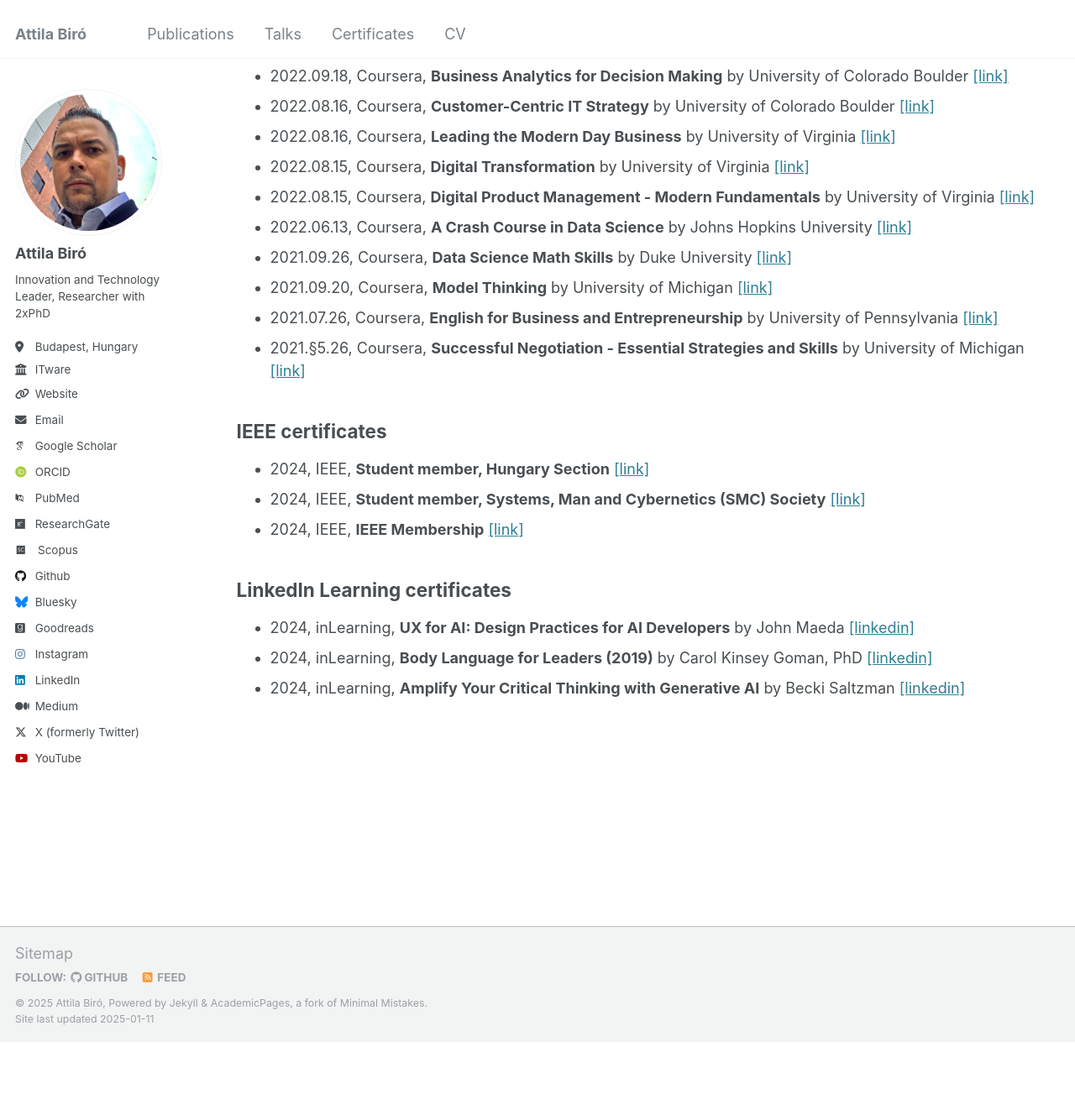
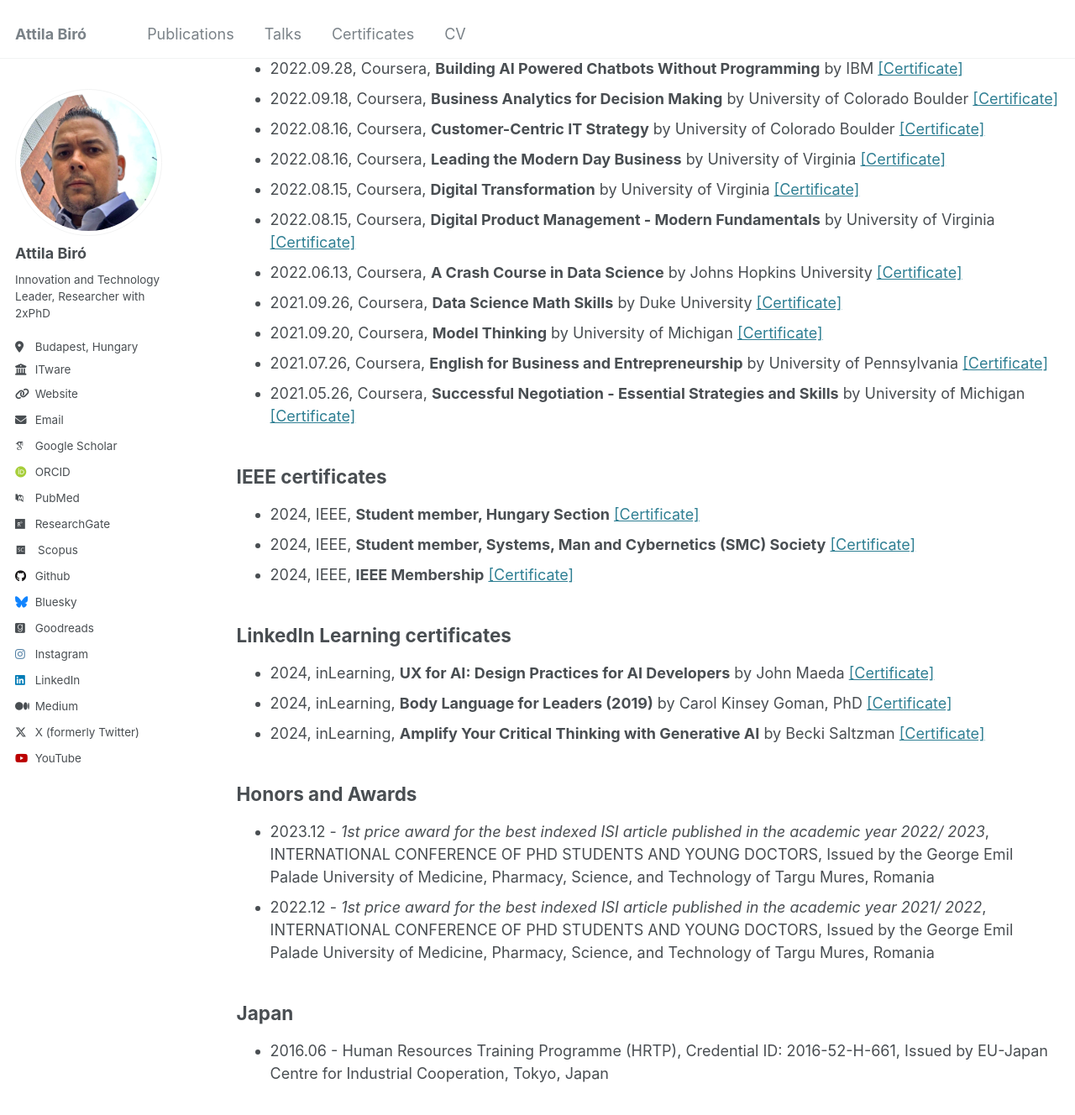
Before and after one commit to biroka/biroka.github.io, a Jekyll site: the page built from _pages/certificates.md, in a window 1280 px wide and 1400 px high, scrolled down 1515 px. Shown: the top 1328 px of the window at 84% size. Built offline with Jekyll 4.4.1, drawn with Linux system fonts in a browser that asks for light colours; some web fonts are replaced; before the commit the page ends 2756 px from its top, so only the background shows below that; some of the changed text lies outside the part shown.

Commit message:
Update certificates.md

```diff
--- a/_pages/certificates.md
+++ b/_pages/certificates.md
@@ -10,57 +10,64 @@ author_profile: true
 
 ##  Research/AI Certificates
 
-* 2024.07.28, Coursera. **Being a researcher (in Information Science and Technology)** by Politecnico di Milano [[coursera]](https://www.coursera.org/account/accomplishments/verify/ZAKQGRBMEV6A)
-* 2024.07.24, Coursera, **Ethics, Technology and Engineering** by Eindhoven University of Technology [[coursera]](https://www.coursera.org/account/accomplishments/verify/KYV5NR5ZUJYZ)
-* 2023.10.01, Coursera, **Reproducible Research** by Johns Hopkins University [[coursera]](https://www.coursera.org/account/accomplishments/verify/TB9QEMK487JG)
-* 2023.09.29, Coursera, **Hypothesis Testing in Public Health** by Johns Hopkins University [[coursera]](https://www.coursera.org/account/accomplishments/verify/JL8QEEUDVL2H)
-* 2023.09.28, Coursera, **Quantitative Methods** by University of Amsterdam [[coursera]](https://www.coursera.org/account/accomplishments/verify/SUQ9QMMZ9EAX)
-* 2023.09.05, Coursera, **Research Proposal: Initiating Research** by University of California, Davis (UCDAVIS) [[coursera]](https://www.coursera.org/account/accomplishments/verify/LVASMXWKQPT5)
-* 2023.04.10, Coursera, **The Data Scientist’s Toolbox** by Johns Hopkins University [[coursera]](https://www.coursera.org/account/accomplishments/verify/ZD8VSEKXQZMS)
-* 2023.04.10, Coursera, **Understanding Clinical Research: Behind the Statistics** by University of Cape Town [[coursera]](https://www.coursera.org/account/accomplishments/verify/8TGV97BM7KP7)
-* 2023.04.09, Coursera, **Case Studies in Personalized Medicine** by University of Virginia [[coursera]](https://www.coursera.org/account/accomplishments/verify/SN2X64SS6CRN)
-* 2022.08.15, Coursera, **Digital Transformation** by Vanderbilt University [[coursera]](https://www.coursera.org/account/accomplishments/verify/5VEFEF8Y5MQU)
-* 2022.10.22, Coursera, **Qualitative Research Methods** by University of Amsterdam [[coursera]](https://www.coursera.org/account/accomplishments/verify/7V8M7J6J3TRR)
-* 2022.10.01, Coursera, **Basic Statistics** by University of Amsterdam [[coursera]](https://www.coursera.org/account/accomplishments/verify/JTHFJU6BY4EM)
-* 2022.09.28, Coursera, **AI Foundations for Everyone (Specialization Certificate)** by IBM [[coursera]](https://www.coursera.org/account/accomplishments/specialization/2Q9XZ6EEUVNR)
-* 2022.09.28, Coursera, **COVID-19 Contact Tracing** by Johns Hopkins University [[coursera]](https://www.coursera.org/account/accomplishments/verify/BHHLUTZEDFMP)
-* 2022.08.16, Coursera, **Design Thinking for Innovation** by University of Virginia [[coursera]](https://www.coursera.org/account/accomplishments/verify/D2D4NEZ994AS)
-* 2022.06.13, Coursera, **A Crash Course in Data Science** by Johns Hopkins University [[coursera]](https://www.coursera.org/account/accomplishments/verify/JYGR5JUKEA4M)
-* 2021.09.26, Coursera, **Data Science Math Skills** by Duke University [[coursera]](https://www.coursera.org/account/accomplishments/verify/ZHMPNUULB3ZZ)
-* 2021.09.20, Coursera, **Model Thinking** by University of Michigan [[coursera]](https://www.coursera.org/account/accomplishments/verify/82Z5AVGFJJBG)
-* 2021.06.08, Coursera, **COVID19 Data Analysis Using Python** by Coursera Project Network [[coursera]](https://www.coursera.org/account/accomplishments/verify/N3EDFV4HJFCT)
-* 2021.06.08, Coursera, **Understanding Research Methods** by University of London & SOAS University of London [[coursera]](https://www.coursera.org/account/accomplishments/verify/P59MZUUDAAYZ)
-* 2021.05.25, Coursera, **Introduction to Systematic Review and Meta-Analysis** by Johns Hopkins University [[coursera]](https://www.coursera.org/account/accomplishments/verify/DKNUCDD8H9EK)
+* 2024.07.28, Coursera. **Being a researcher (in Information Science and Technology)** by Politecnico di Milano [[Certificate]](https://www.coursera.org/account/accomplishments/verify/ZAKQGRBMEV6A)
+* 2024.07.24, Coursera, **Ethics, Technology and Engineering** by Eindhoven University of Technology [[Certificate]](https://www.coursera.org/account/accomplishments/verify/KYV5NR5ZUJYZ)
+* 2023.10.01, Coursera, **Reproducible Research** by Johns Hopkins University [[Certificate]](https://www.coursera.org/account/accomplishments/verify/TB9QEMK487JG)
+* 2023.09.29, Coursera, **Hypothesis Testing in Public Health** by Johns Hopkins University [[Certificate]](https://www.coursera.org/account/accomplishments/verify/JL8QEEUDVL2H)
+* 2023.09.28, Coursera, **Quantitative Methods** by University of Amsterdam [[Certificate]](https://www.coursera.org/account/accomplishments/verify/SUQ9QMMZ9EAX)
+* 2023.09.05, Coursera, **Research Proposal: Initiating Research** by University of California, Davis (UCDAVIS) [[Certificate]](https://www.coursera.org/account/accomplishments/verify/LVASMXWKQPT5)
+* 2023.04.10, Coursera, **The Data Scientist’s Toolbox** by Johns Hopkins University [[Certificate]](https://www.coursera.org/account/accomplishments/verify/ZD8VSEKXQZMS)
+* 2023.04.10, Coursera, **Understanding Clinical Research: Behind the Statistics** by University of Cape Town [[Certificate]](https://www.coursera.org/account/accomplishments/verify/8TGV97BM7KP7)
+* 2023.04.09, Coursera, **Case Studies in Personalized Medicine** by University of Virginia [[Certificate]](https://www.coursera.org/account/accomplishments/verify/SN2X64SS6CRN)
+* 2022.08.15, Coursera, **Digital Transformation** by Vanderbilt University [[Certificate]](https://www.coursera.org/account/accomplishments/verify/5VEFEF8Y5MQU)
+* 2022.10.22, Coursera, **Qualitative Research Methods** by University of Amsterdam [[Certificate]](https://www.coursera.org/account/accomplishments/verify/7V8M7J6J3TRR)
+* 2022.10.01, Coursera, **Basic Statistics** by University of Amsterdam [[Certificate]](https://www.coursera.org/account/accomplishments/verify/JTHFJU6BY4EM)
+* 2022.09.28, Coursera, **AI Foundations for Everyone (Specialization Certificate)** by IBM [[Certificate]](https://www.coursera.org/account/accomplishments/specialization/2Q9XZ6EEUVNR)
+* 2022.09.28, Coursera, **COVID-19 Contact Tracing** by Johns Hopkins University [[Certificate]](https://www.coursera.org/account/accomplishments/verify/BHHLUTZEDFMP)
+* 2022.08.16, Coursera, **Design Thinking for Innovation** by University of Virginia [[Certificate]](https://www.coursera.org/account/accomplishments/verify/D2D4NEZ994AS)
+* 2022.06.13, Coursera, **A Crash Course in Data Science** by Johns Hopkins University [[Certificate]](https://www.coursera.org/account/accomplishments/verify/JYGR5JUKEA4M)
+* 2021.09.26, Coursera, **Data Science Math Skills** by Duke University [[Certificate]](https://www.coursera.org/account/accomplishments/verify/ZHMPNUULB3ZZ)
+* 2021.09.20, Coursera, **Model Thinking** by University of Michigan [[Certificate]](https://www.coursera.org/account/accomplishments/verify/82Z5AVGFJJBG)
+* 2021.06.08, Coursera, **COVID19 Data Analysis Using Python** by Coursera Project Network [[Certificate]](https://www.coursera.org/account/accomplishments/verify/N3EDFV4HJFCT)
+* 2021.06.08, Coursera, **Understanding Research Methods** by University of London & SOAS University of London [[Certificate]](https://www.coursera.org/account/accomplishments/verify/P59MZUUDAAYZ)
+* 2021.05.25, Coursera, **Introduction to Systematic Review and Meta-Analysis** by Johns Hopkins University [[Certificate]](https://www.coursera.org/account/accomplishments/verify/DKNUCDD8H9EK)
 
 ##  Technical Coursera Certificates
 
-* 2024.07.25, Coursera, **Principles of Management** by Johns Hopkins University [[link]](https://github.com/biroka/biroka/blob/main/Certificates/Coursera/Coursera_Principles%20of%20Management_UX2LR7CMEGK5.pdf)
-* 2024.07.24, Coursera, **Ethics,Technology and Engineering** by Eindhoven University of Technology and 4TU.Ethics [[link]](https://github.com/biroka/biroka/blob/main/Certificates/Coursera/Coursera_Ethics-Technology%20and%20Engineering_KYV5NR5ZUJYZ.pdf)
-* 2024.07.23, Coursera, **The Science of Well-Being** by Yale University [[link]](https://github.com/biroka/biroka/blob/main/Certificates/Coursera/Coursera_The%20Science%20of%20Well-Being_%20P4K3RMP9DPM5.pdf)
-* 2024.04.10, Coursera, **The Data Scientist’s Toolbox** by Johns Hopkins University [[link]](https://github.com/biroka/biroka/blob/main/Certificates/Coursera/Coursera_The%20Data%20Scientist%E2%80%99s%20Toolbox_ZD8VSEKXQZMS.pdf)
-* 2022.10.28, Coursera, **Cybersecurity Capstone- Breach Response Case Studies** by IBM [[link]](https://github.com/biroka/biroka/blob/main/Certificates/Coursera/Coursera_Cybersecurity%20Capstone-%20Breach%20Response%20Case%20Studies_HSEBVQVJM8EQ.pdf)
-* 2022.10.24, Coursera, **Penetration Testing, Incident Response and Forensics** by IBM [[link]](https://github.com/biroka/biroka/blob/main/Certificates/Coursera/Coursera_Penetration%20Testing%2C%20Incident%20Response%20and%20Forensics_DJXCRXUDCZXY.pdf)
-* 2022.10.24, Coursera, **Cyber Threat Intelligence** by IBM [[link]](https://github.com/biroka/biroka/blob/main/Certificates/Coursera/Coursera_Cyber%20Threat%20Intelligence_YDQFTLD8P4GD.pdf)
-* 2022.09.28, Coursera, **Building AI Powered Chatbots Without Programming** by IBM [[link]](https://github.com/biroka/biroka/blob/main/Certificates/Coursera/Coursera_Building%20AI%20Powered%20Chatbots%20Without%20Programming_QLP3KLPS9A4N.pdf)
-* 2022.09.18, Coursera, **Business Analytics for Decision Making** by University of Colorado Boulder [[link]](https://github.com/biroka/biroka/blob/main/Certificates/Coursera/Coursera_Business%20Analytics%20for%20Decision%20Making_TFJXLD7DKL6Z.pdf)
-* 2022.08.16, Coursera, **Customer-Centric IT Strategy** by University of Colorado Boulder [[link]](https://github.com/biroka/biroka/blob/main/Certificates/Coursera/Coursera_Customer-Centric%20IT%20Strategy_BK46WPHDT3JQ.pdf)
-* 2022.08.16, Coursera, **Leading the Modern Day Business** by University of Virginia [[link]](https://github.com/biroka/biroka/blob/main/Certificates/Coursera/Coursera_Customer-Centric%20IT%20Strategy_BK46WPHDT3JQ.pdf)
-* 2022.08.15, Coursera, **Digital Transformation** by University of Virginia [[link]](https://github.com/biroka/biroka/blob/main/Certificates/Coursera/Coursera_Digital%20Transformation_5VEFEF8Y5MQU.pdf)
-* 2022.08.15, Coursera, **Digital Product Management - Modern Fundamentals** by University of Virginia [[link]](https://github.com/biroka/biroka/blob/main/Certificates/Coursera/Coursera_Digital%20Product%20Management-%20Modern%20Fundamentals_XGTZ8V2VJ2AV.pdf)
-* 2022.06.13, Coursera, **A Crash Course in Data Science** by Johns Hopkins University [[link]](https://github.com/biroka/biroka/blob/main/Certificates/Coursera/Coursera%20_A%20Crash%20Course%20in%20Data%20Science_JYGR5JUKEA4M.pdf)
-* 2021.09.26, Coursera, **Data Science Math Skills** by Duke University [[link]](https://github.com/biroka/biroka/blob/main/Certificates/Coursera/Coursera_Data%20Science%20Math%20Skills_ZHMPNUULB3ZZ.pdf)
-* 2021.09.20, Coursera, **Model Thinking** by University of Michigan [[link]](https://github.com/biroka/biroka/blob/main/Certificates/Coursera/Coursera_Model%20Thinking_82Z5AVGFJJBG.pdf)
-* 2021.07.26, Coursera, **English for Business and Entrepreneurship** by University of Pennsylvania [[link]](https://github.com/biroka/biroka/blob/main/Certificates/Coursera/Coursera_English%20for%20Business%20and%20Entrepreneurship_YUNJ46C7WACN.pdf)
-* 2021.§5.26, Coursera, **Successful Negotiation - Essential Strategies and Skills** by University of Michigan [[link]](https://github.com/biroka/biroka/blob/main/Certificates/Coursera/Coursera%20_Successful%20Negotiation-%20Essential%20Strategies%20and%20Skills_FXNVXS4GLFLM.pdf)
+* 2024.07.25, Coursera, **Principles of Management** by Johns Hopkins University [[Certificate]](https://github.com/biroka/biroka/blob/main/Certificates/Coursera/Coursera_Principles%20of%20Management_UX2LR7CMEGK5.pdf)
+* 2024.07.24, Coursera, **Ethics,Technology and Engineering** by Eindhoven University of Technology and 4TU.Ethics [[Certificate]](https://github.com/biroka/biroka/blob/main/Certificates/Coursera/Coursera_Ethics-Technology%20and%20Engineering_KYV5NR5ZUJYZ.pdf)
+* 2024.07.23, Coursera, **The Science of Well-Being** by Yale University [[Certificate]](https://github.com/biroka/biroka/blob/main/Certificates/Coursera/Coursera_The%20Science%20of%20Well-Being_%20P4K3RMP9DPM5.pdf)
+* 2024.04.10, Coursera, **The Data Scientist’s Toolbox** by Johns Hopkins University [[Certificate]](https://github.com/biroka/biroka/blob/main/Certificates/Coursera/Coursera_The%20Data%20Scientist%E2%80%99s%20Toolbox_ZD8VSEKXQZMS.pdf)
+* 2022.10.28, Coursera, **Cybersecurity Capstone- Breach Response Case Studies** by IBM [[Certificate]](https://github.com/biroka/biroka/blob/main/Certificates/Coursera/Coursera_Cybersecurity%20Capstone-%20Breach%20Response%20Case%20Studies_HSEBVQVJM8EQ.pdf)
+* 2022.10.24, Coursera, **Penetration Testing, Incident Response and Forensics** by IBM [[Certificate]](https://github.com/biroka/biroka/blob/main/Certificates/Coursera/Coursera_Penetration%20Testing%2C%20Incident%20Response%20and%20Forensics_DJXCRXUDCZXY.pdf)
+* 2022.10.24, Coursera, **Cyber Threat Intelligence** by IBM [[Certificate]](https://github.com/biroka/biroka/blob/main/Certificates/Coursera/Coursera_Cyber%20Threat%20Intelligence_YDQFTLD8P4GD.pdf)
+* 2022.09.28, Coursera, **Building AI Powered Chatbots Without Programming** by IBM [[Certificate]](https://github.com/biroka/biroka/blob/main/Certificates/Coursera/Coursera_Building%20AI%20Powered%20Chatbots%20Without%20Programming_QLP3KLPS9A4N.pdf)
+* 2022.09.18, Coursera, **Business Analytics for Decision Making** by University of Colorado Boulder [[Certificate]](https://github.com/biroka/biroka/blob/main/Certificates/Coursera/Coursera_Business%20Analytics%20for%20Decision%20Making_TFJXLD7DKL6Z.pdf)
+* 2022.08.16, Coursera, **Customer-Centric IT Strategy** by University of Colorado Boulder [[Certificate]](https://github.com/biroka/biroka/blob/main/Certificates/Coursera/Coursera_Customer-Centric%20IT%20Strategy_BK46WPHDT3JQ.pdf)
+* 2022.08.16, Coursera, **Leading the Modern Day Business** by University of Virginia [[Certificate]](https://github.com/biroka/biroka/blob/main/Certificates/Coursera/Coursera_Customer-Centric%20IT%20Strategy_BK46WPHDT3JQ.pdf)
+* 2022.08.15, Coursera, **Digital Transformation** by University of Virginia [[Certificate]](https://github.com/biroka/biroka/blob/main/Certificates/Coursera/Coursera_Digital%20Transformation_5VEFEF8Y5MQU.pdf)
+* 2022.08.15, Coursera, **Digital Product Management - Modern Fundamentals** by University of Virginia [[Certificate]](https://github.com/biroka/biroka/blob/main/Certificates/Coursera/Coursera_Digital%20Product%20Management-%20Modern%20Fundamentals_XGTZ8V2VJ2AV.pdf)
+* 2022.06.13, Coursera, **A Crash Course in Data Science** by Johns Hopkins University [[Certificate]](https://github.com/biroka/biroka/blob/main/Certificates/Coursera/Coursera%20_A%20Crash%20Course%20in%20Data%20Science_JYGR5JUKEA4M.pdf)
+* 2021.09.26, Coursera, **Data Science Math Skills** by Duke University [[Certificate]](https://github.com/biroka/biroka/blob/main/Certificates/Coursera/Coursera_Data%20Science%20Math%20Skills_ZHMPNUULB3ZZ.pdf)
+* 2021.09.20, Coursera, **Model Thinking** by University of Michigan [[Certificate]](https://github.com/biroka/biroka/blob/main/Certificates/Coursera/Coursera_Model%20Thinking_82Z5AVGFJJBG.pdf)
+* 2021.07.26, Coursera, **English for Business and Entrepreneurship** by University of Pennsylvania [[Certificate]](https://github.com/biroka/biroka/blob/main/Certificates/Coursera/Coursera_English%20for%20Business%20and%20Entrepreneurship_YUNJ46C7WACN.pdf)
+* 2021.05.26, Coursera, **Successful Negotiation - Essential Strategies and Skills** by University of Michigan [[Certificate]](https://github.com/biroka/biroka/blob/main/Certificates/Coursera/Coursera%20_Successful%20Negotiation-%20Essential%20Strategies%20and%20Skills_FXNVXS4GLFLM.pdf)
 
 ##  IEEE certificates
 
-* 2024, IEEE, **Student member, Hungary Section** [[link]](https://github.com/biroka/biroka/blob/main/Certificates/IEEE/2024_IEEE_AttilaBiro_Membership.PDF)
-* 2024, IEEE, **Student member, Systems, Man and Cybernetics (SMC) Society** [[link]](https://github.com/biroka/biroka/blob/main/Certificates/IEEE/2024_IEEE_SMC-AttilaBiro_MEMSMC028.pdf)
-* 2024, IEEE, **IEEE Membership** [[link]](https://github.com/biroka/biroka/blob/main/Certificates/IEEE/2024_IEEE_Student_Membership_MEMIEEE500.pdf)
+* 2024, IEEE, **Student member, Hungary Section** [[Certificate]](https://github.com/biroka/biroka/blob/main/Certificates/IEEE/2024_IEEE_AttilaBiro_Membership.PDF)
+* 2024, IEEE, **Student member, Systems, Man and Cybernetics (SMC) Society** [[Certificate]](https://github.com/biroka/biroka/blob/main/Certificates/IEEE/2024_IEEE_SMC-AttilaBiro_MEMSMC028.pdf)
+* 2024, IEEE, **IEEE Membership** [[Certificate]](https://github.com/biroka/biroka/blob/main/Certificates/IEEE/2024_IEEE_Student_Membership_MEMIEEE500.pdf)
 
 ##  LinkedIn Learning certificates
 
-* 2024, inLearning, **UX for AI: Design Practices for AI Developers** by John Maeda [[linkedin]](https://www.linkedin.com/learning/certificates/9b512a5767a50fe2e7f95335b0afc2ccddc93b38bd2d3c326d76fc6d52f5c65e)
-* 2024, inLearning, **Body Language for Leaders (2019)** by Carol Kinsey Goman, PhD [[linkedin]](https://www.linkedin.com/learning/certificates/43c5560739e7e03f40a48ec4d80d421e3990ebb4cd4add9099bf4be9bfd931fd)
-* 2024, inLearning, **Amplify Your Critical Thinking with Generative AI** by Becki Saltzman [[linkedin]](https://www.linkedin.com/learning/certificates/43da6c0701fb97bed0d6c5af52e0d5948ebc3fc8ba98a95bc51f02ed42b96f87)
+* 2024, inLearning, **UX for AI: Design Practices for AI Developers** by John Maeda [[Certificate]](https://www.linkedin.com/learning/certificates/9b512a5767a50fe2e7f95335b0afc2ccddc93b38bd2d3c326d76fc6d52f5c65e)
+* 2024, inLearning, **Body Language for Leaders (2019)** by Carol Kinsey Goman, PhD [[Certificate]](https://www.linkedin.com/learning/certificates/43c5560739e7e03f40a48ec4d80d421e3990ebb4cd4add9099bf4be9bfd931fd)
+* 2024, inLearning, **Amplify Your Critical Thinking with Generative AI** by Becki Saltzman [[Certificate]](https://www.linkedin.com/learning/certificates/43da6c0701fb97bed0d6c5af52e0d5948ebc3fc8ba98a95bc51f02ed42b96f87)
+
+##  Honors and Awards
+* 2023.12 - _1st price award for the best indexed ISI article published in the academic year 2022/ 2023_, INTERNATIONAL CONFERENCE OF PHD STUDENTS AND YOUNG DOCTORS, Issued by the George Emil Palade University of Medicine, Pharmacy, Science, and Technology of Targu Mures, Romania
+* 2022.12 - _1st price award for the best indexed ISI article published in the academic year 2021/ 2022_, INTERNATIONAL CONFERENCE OF PHD STUDENTS AND YOUNG DOCTORS, Issued by the George Emil Palade University of Medicine, Pharmacy, Science, and Technology of Targu Mures, Romania
+
+##  Japan
+* 2016.06 - Human Resources Training Programme (HRTP), Credential ID: 2016-52-H-661, Issued by EU-Japan Centre for Industrial Cooperation, Tokyo, Japan
```
